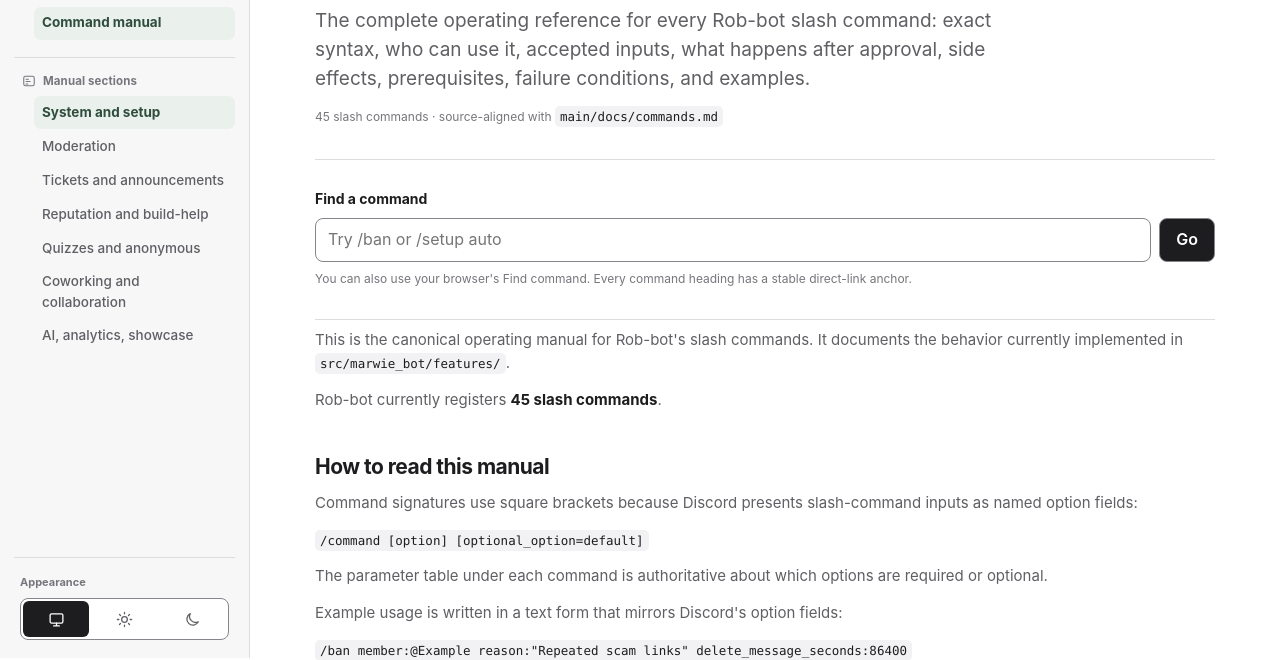
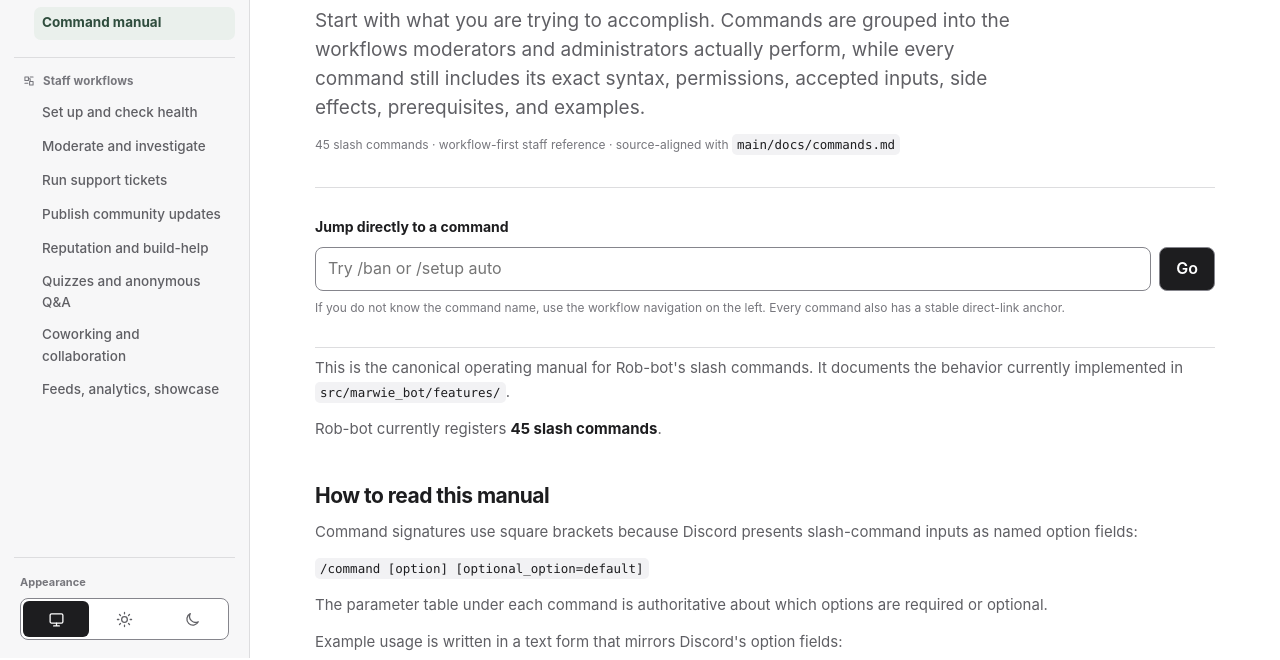
Before and after one commit to Aedwon/marwie-server-bot, a plain HTML site: page docs-site/commands.html in a window 1280 px wide. Shown: the part 142-802 px from the top of the page. Drawn offline with Linux system fonts and the light colour scheme.

Commit message:
docs: organize command manual navigation by workflow

```diff
--- a/docs-site/commands.html
+++ b/docs-site/commands.html
@@ -3,7 +3,7 @@
 <head>
   <meta charset="utf-8">
   <meta name="viewport" content="width=device-width,initial-scale=1,viewport-fit=cover">
-  <meta name="description" content="Complete Rob-bot slash-command manual with syntax, permissions, accepted inputs, side effects, prerequisites, and examples.">
+  <meta name="description" content="Workflow-based Rob-bot command manual for moderators and administrators, with syntax, permissions, inputs, side effects, prerequisites, and examples.">
   <meta name="theme-color" content="#f5f5f7" id="themeColor">
   <title>Command Manual · Rob-bot Documentation</title>
   <link rel="icon" type="image/svg+xml" href="/rob.svg?v=12">
@@ -17,13 +17,13 @@
     })();
   </script>
   <link rel="stylesheet" href="/styles.css?v=14">
-  <link rel="stylesheet" href="/commands.css?v=1">
+  <link rel="stylesheet" href="/commands.css?v=2">
 </head>
 <body class="command-page">
 <a class="skip" href="#content">Skip to command manual</a>
 <div class="mobilebar">
   <div class="mobilebrand"><img src="/rob.svg?v=12" alt="">Rob-bot Documentation</div>
-  <button class="menubtn" id="menuBtn" type="button" aria-controls="sidebar" aria-expanded="false">Sections</button>
+  <button class="menubtn" id="menuBtn" type="button" aria-controls="sidebar" aria-expanded="false">Workflows</button>
 </div>
 <div class="layout">
   <aside class="sidebar" id="sidebar" aria-label="Command manual navigation">
@@ -34,14 +34,15 @@
       <a href="/commands" aria-current="page">Command manual</a>
     </nav></div>
 
-    <div class="nav-section"><div class="nav-label"><svg viewBox="0 0 24 24" aria-hidden="true"><rect x="3" y="4" width="18" height="16" rx="3"/><path d="M7 9h4M7 13h7M7 17h3"/></svg><span>Manual sections</span></div><nav class="nav manual-nav">
-      <a href="#section-system-and-setup">System and setup</a>
-      <a href="#section-moderation">Moderation</a>
-      <a href="#section-tickets-and-announcements">Tickets and announcements</a>
-      <a href="#section-reputation-and-build-help">Reputation and build-help</a>
-      <a href="#section-quizzes-and-anonymous-questions">Quizzes and anonymous</a>
-      <a href="#section-coworking-and-collaboration">Coworking and collaboration</a>
-      <a href="#section-ai-updates-analytics-and-showcase">AI, analytics, showcase</a>
+    <div class="nav-section"><div class="nav-label"><svg viewBox="0 0 24 24" aria-hidden="true"><path d="M5 5h6v6H5zM13 13h6v6h-6zM14 5h5M5 16h5M11 8h3v5"/></svg><span>Staff workflows</span></div><nav class="nav manual-nav">
+      <a href="#workflow-setup">Set up and check health</a>
+      <a href="#workflow-moderation">Moderate and investigate</a>
+      <a href="#workflow-tickets">Run support tickets</a>
+      <a href="#workflow-publishing">Publish community updates</a>
+      <a href="#workflow-reputation">Reputation and build-help</a>
+      <a href="#workflow-learning">Quizzes and anonymous Q&amp;A</a>
+      <a href="#workflow-collaboration">Coworking and collaboration</a>
+      <a href="#workflow-operations">Feeds, analytics, showcase</a>
     </nav></div>
 
     <div class="appearance">
@@ -59,31 +60,31 @@
       <header class="doc-header">
         <div class="breadcrumbs"><a href="/">Team handbook / Rob-bot</a> / Commands</div>
         <h1>Command manual</h1>
-        <p class="lede">The complete operating reference for every Rob-bot slash command: exact syntax, who can use it, accepted inputs, what happens after approval, side effects, prerequisites, failure conditions, and examples.</p>
-        <div class="release">45 slash commands · source-aligned with <code>main/docs/commands.md</code></div>
+        <p class="lede">Start with what you are trying to accomplish. Commands are grouped into the workflows moderators and administrators actually perform, while every command still includes its exact syntax, permissions, accepted inputs, side effects, prerequisites, and examples.</p>
+        <div class="release">45 slash commands · workflow-first staff reference · source-aligned with <code>main/docs/commands.md</code></div>
       </header>
 
       <section class="manual-toolbar" aria-labelledby="find-command-label">
-        <label id="find-command-label" for="commandSearch">Find a command</label>
+        <label id="find-command-label" for="commandSearch">Jump directly to a command</label>
         <div class="command-search-row">
           <input id="commandSearch" list="commandOptions" type="search" autocomplete="off" spellcheck="false" placeholder="Try /ban or /setup auto">
           <button id="commandSearchButton" type="button">Go</button>
         </div>
         <datalist id="commandOptions"></datalist>
-        <p class="meta">You can also use your browser's Find command. Every command heading has a stable direct-link anchor.</p>
+        <p class="meta">If you do not know the command name, use the workflow navigation on the left. Every command also has a stable direct-link anchor.</p>
       </section>
 
       <div id="manualContent" class="manual-content" aria-live="polite">
         <p class="manual-loading">Loading the command manual…</p>
       </div>
       <noscript>
-        <div class="note"><strong>JavaScript is disabled</strong><p>The formatted manual needs the local renderer. You can still read the <a href="/commands.md">plain Markdown manual</a>.</p></div>
+        <div class="note"><strong>JavaScript is disabled</strong><p>The workflow view needs the local renderer. You can still read the <a href="/commands.md">plain Markdown manual</a>.</p></div>
       </noscript>
 
       <footer>Rob-bot Documentation · AI App Builders · <a href="https://github.com/Aedwon/marwie-server-bot" target="_blank" rel="noreferrer">Source on GitHub</a></footer>
     </article>
   </main>
 </div>
-<script src="/commands.js?v=1" defer></script>
+<script src="/commands.js?v=2" defer></script>
 </body>
 </html>
```
